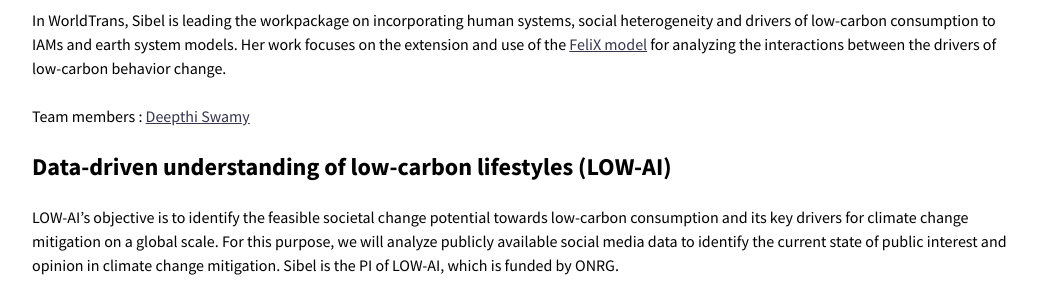
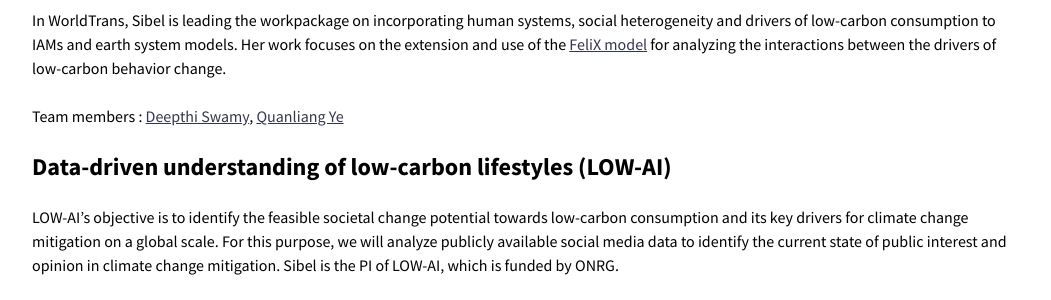
Before and after one commit to sibeleker/sibeleker.github.io, a Jekyll site: the page built from research.md, in a window 1280 px wide and 900 px high, scrolled down 609 px. Shown: the part 154-454 px from the top of the window, without its empty margins (112-1163 px from the left). Built offline with Jekyll 4.4.1, drawn with Linux system fonts in a browser that asks for light colours; nearby versions of some CDN libraries.

Commit message:
Update research.md

```diff
--- a/research.md
+++ b/research.md
@@ -14,7 +14,7 @@ Funded by Horizon Europe, with an overall goal to aid the transformation to a cl
 
 In WorldTrans, Sibel is leading the workpackage on incorporating human systems, social heterogeneity and drivers of low-carbon consumption to IAMs and earth system models. Her work focuses on the extension and use of the [FeliX model](https://iiasa.ac.at/models-tools-data/felix) for analyzing the interactions between the drivers of low-carbon behavior change.
 
-Team members : [Deepthi Swamy](https://iiasa.ac.at/staff/deepthi-swamy)
+Team members : [Deepthi Swamy](https://iiasa.ac.at/staff/deepthi-swamy), [Quanliang Ye](https://www.ru.nl/personen/ye-q)
 
 ## Data-driven understanding of low-carbon lifestyles (LOW-AI)
 
```
